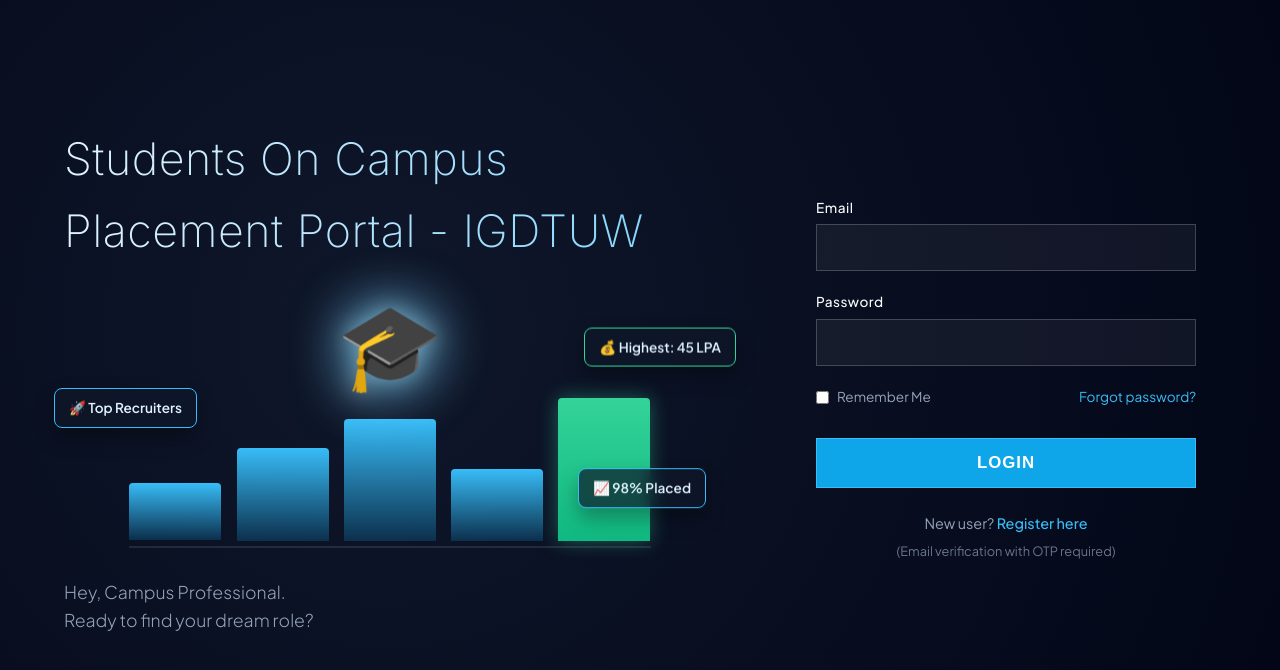
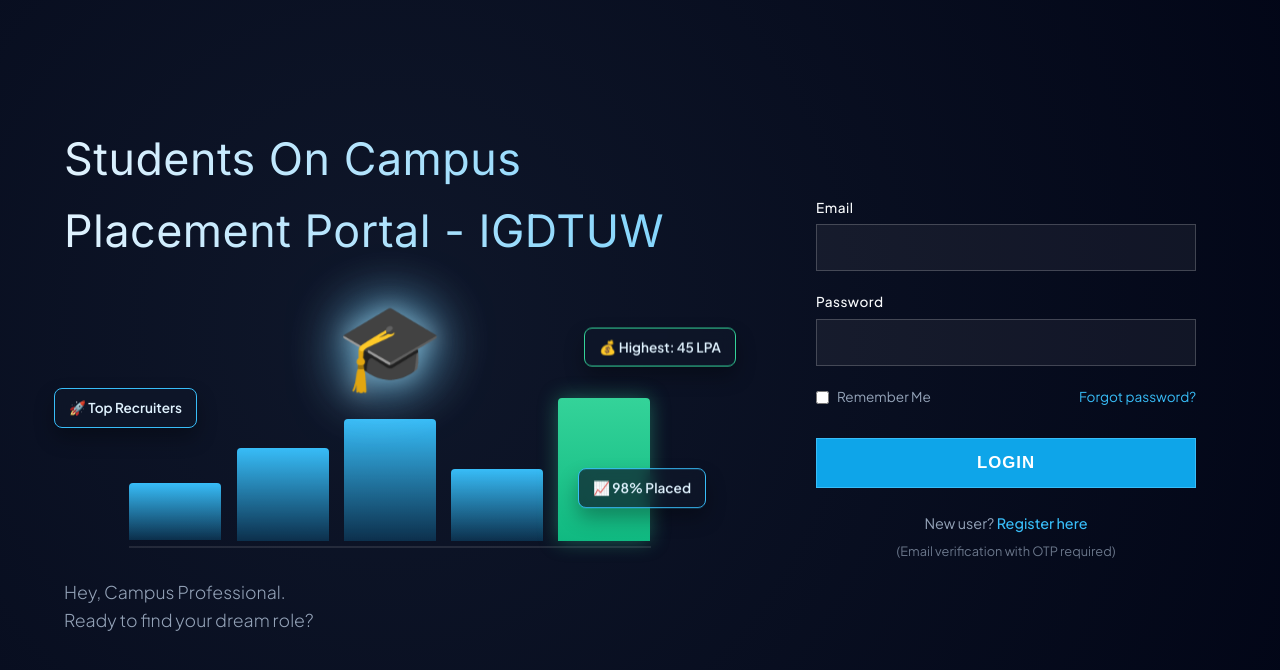
Before and after one commit to lavanayakhosla/TestPlacement, a Flask app: page /auth/login in a window 1280 px wide. Shown: the part 74-744 px from the top of the page. Run offline with Flask 3, Linux system fonts and the light colour scheme; some web fonts are replaced.

Commit message:
Update login.html

```diff
--- a/templates/login.html
+++ b/templates/login.html
@@ -1,11 +1,11 @@
 {% extends "base.html" %}
 {% block content %}
-<link href="https://fonts.googleapis.com/css2?family=Inter:wght@200&display=swap" rel="stylesheet">
+<link href="https://fonts.googleapis.com/css2?family=Inter:wght@400&display=swap" rel="stylesheet">
 
 <style>
   .login-left h1 {
     font-family: 'Inter', sans-serif;
-    font-weight: 200;
+    font-weight: 400;
     margin-bottom: 20px;
   }
 </style>
```
